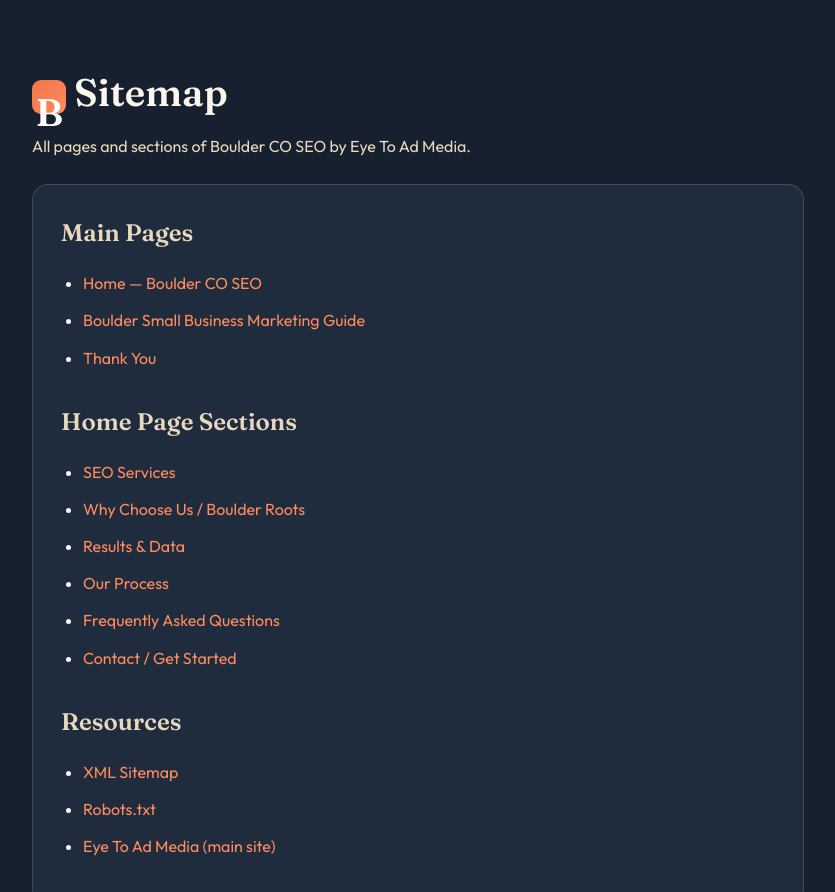
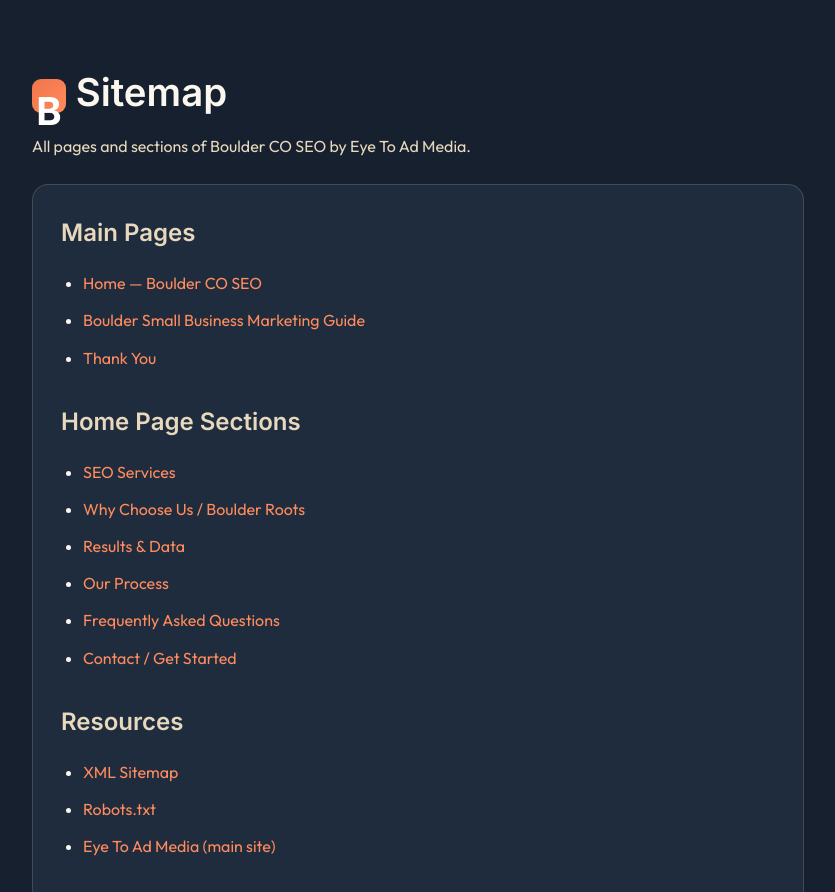
Before and after one commit to seniorhelper/bouldercoseo.com, a plain HTML site: page sitemap.html in a window 1280 px wide. Shown: the top 892 px of the page, without its empty margins (222-1057 px from the left). Drawn offline with Linux system fonts and the light colour scheme.

Commit message:
Replace Fraunces with Inter on utility pages
Co-Authored-By: Claude Opus 5.5 <noreply@anthropic.com>
Claude-Session: https://claude.ai/code/session_01K5sEprj7J1EXHRYQiW6dv6

```diff
--- a/sitemap.html
+++ b/sitemap.html
@@ -1,11 +1,11 @@
 <!DOCTYPE html><html lang="en"><head><meta charset="UTF-8">
 <meta name="viewport" content="width=device-width, initial-scale=1.0">
 <link rel="preconnect" href="https://fonts.googleapis.com"><link rel="preconnect" href="https://fonts.gstatic.com" crossorigin>
-<link href="https://fonts.googleapis.com/css2?family=Fraunces:ital,opsz,wght@0,9..144,400;0,9..144,600;1,9..144,600&family=Outfit:wght@400;500;600;700&display=swap" rel="stylesheet">
+<link href="https://fonts.googleapis.com/css2?family=Inter:wght@600;700&family=Outfit:wght@400;500;600;700&display=swap" rel="stylesheet">
 <style>
 :root{--slate:#16202e;--slate2:#1f2c3d;--sand:#e7d8be;--coral:#f2754a;--coral2:#ff8b5e;--paper:#fbf7ef;--line:rgba(231,216,190,.18)}
 *{margin:0;padding:0;box-sizing:border-box}body{font-family:'Outfit',sans-serif;background:var(--slate);color:var(--paper);line-height:1.7;min-height:100vh}
-h1,h2,h3{font-family:'Fraunces',serif;font-weight:600}.wrap{max-width:820px;margin:0 auto;padding:60px 24px}
+h1,h2,h3{font-family:'Inter',system-ui,sans-serif;font-weight:600}.wrap{max-width:820px;margin:0 auto;padding:60px 24px}
 a{color:var(--coral2);text-decoration:none}a:hover{text-decoration:underline}
 .dot{display:inline-grid;place-items:center;width:34px;height:34px;border-radius:9px;background:linear-gradient(135deg,var(--coral),var(--coral2));color:#fff;font-weight:700;vertical-align:middle}
 .btn{display:inline-block;background:linear-gradient(135deg,var(--coral),var(--coral2));color:#fff;padding:14px 30px;border-radius:30px;font-weight:600;margin-top:20px}
```
Also changed, not shown: thank-you.html (+2 -2 lines).
